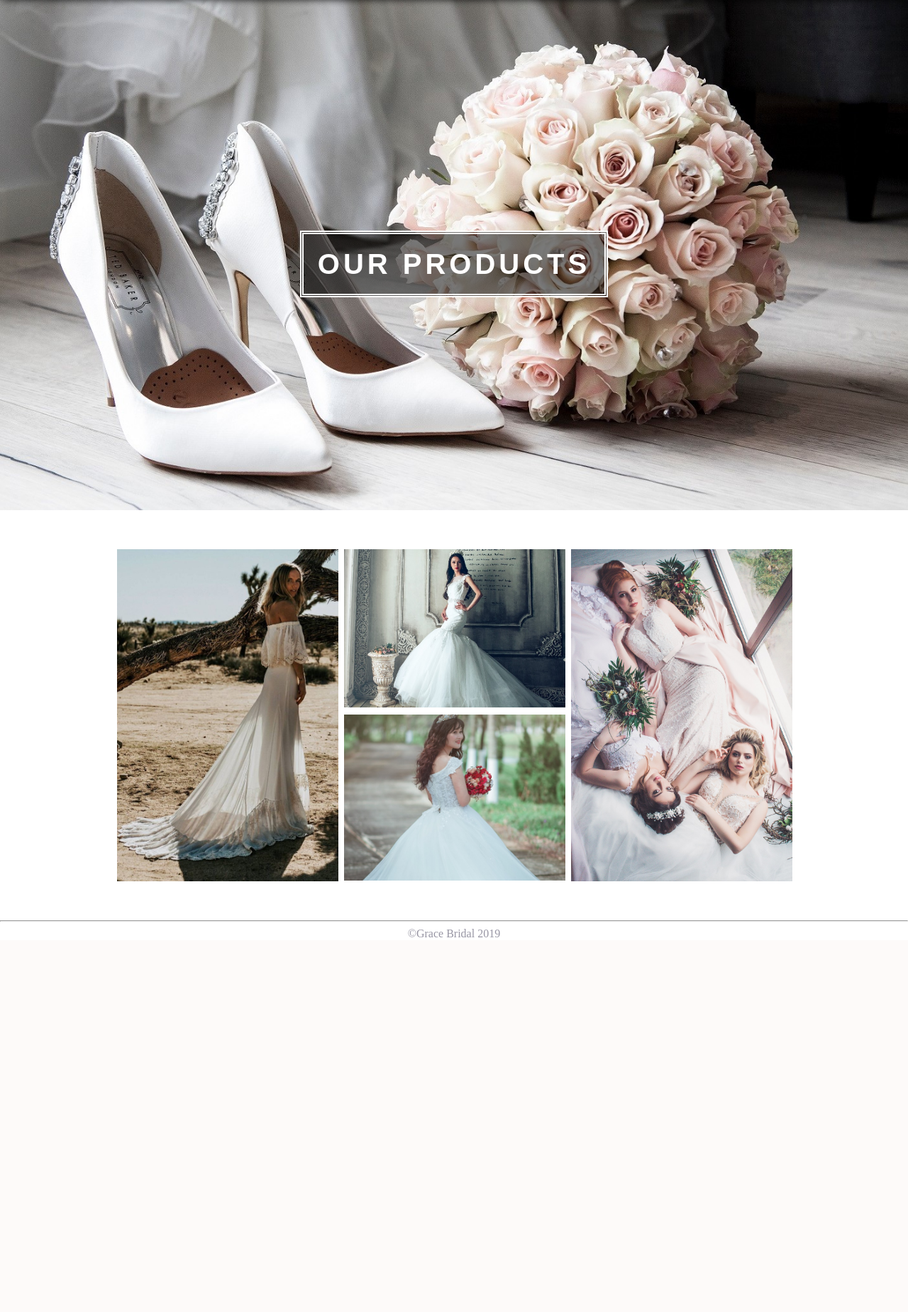
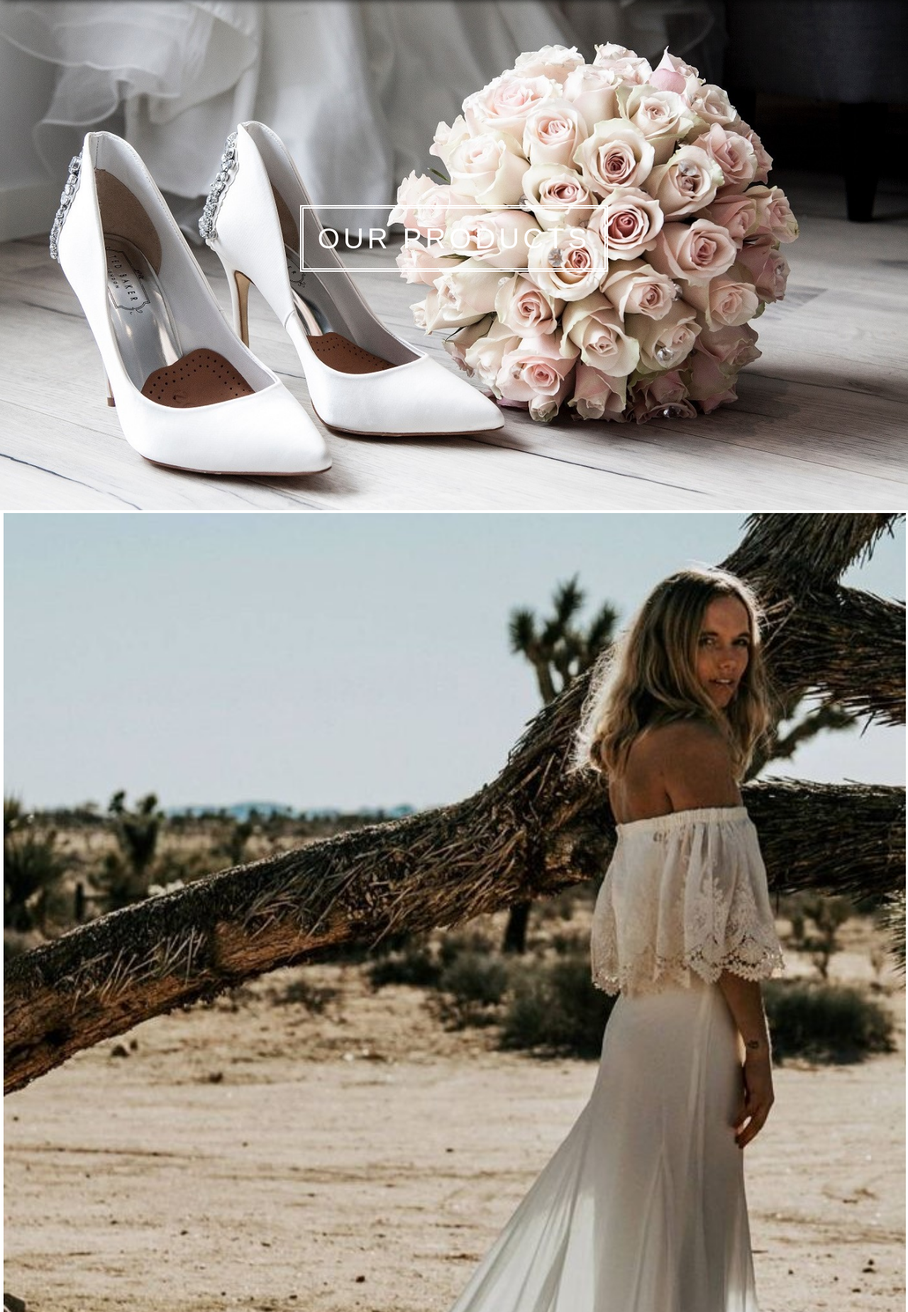
Before and after one commit to KhingKY/Graceful-Brides, a PHP site: page /products.html in a window 1280 px wide. Shown: the part 71-1920 px from the top of the page at 71% size. Before the commit the page ends 1392 px from the top, so only its background shows below. Run offline with PHP 8.4, Linux system fonts and the light colour scheme.

Commit message:
Update style.css

```diff
--- a/style.css
+++ b/style.css
@@ -100,7 +100,7 @@ header{
   animation: checked-anim .8s both;
 
 }
-#menu-toggle:checked + #trigger ~ #menu > li, a {
+#menu-toggle:checked + #trigger ~ #menu > li, #menu>a {
   display: block;
 }
 [type="checkbox"]:not(:checked), [type="checkbox"]:checked {
@@ -172,7 +172,7 @@ header{
 }
 
 /*banner style*/
-.pimg1{
+.pimg1,.mermaid_img{
   position: relative;
   opacity: 1;
   background-position: center;
@@ -180,9 +180,11 @@ header{
   background-repeat: no-repeat;
   min-height: 90vh;
   background-attachment: fixed;
-  background-image: url(images/product_banner.jpg);
   background-size: cover;
 }
+
+.pimg1{background-image: url(images/product_banner.jpg);}
+.mermaid_img{background-image: url(images/mermaid_banner.jpg);}
 
 @media(max-width:568px){
   .pimg1{
@@ -192,25 +194,37 @@ header{
 
 .ptext h1{
   position: absolute;
-  top: 45%;
+  top: 40%;
   width: 100%;
   text-align: center;
   font-size: 2.5em;
   letter-spacing: 5px;
   text-transform: uppercase;
+  font-weight: normal;
 }
 
 .ptext .border{
-  background-color: rgba(17, 17, 17, 0.55);
   border: 5px double white;
   color:#fff;
   padding: 20px;
 }
 
+.ptext p{
+  color:white;
+  position: absolute;
+  top: 70%;
+  width: 100%;
+  margin: 0;
+  padding:0 5% 0 5%;
+  text-align: center;
+  line-height: 2rem;
+  font-size: 1.5vw;
+  font-family: 'Times New Roman', Times, serif;
+}
 
 /*-----------------------------------------------------Product categories Styling---------------------------------------------------*/
 @media (min-width: 800px){
-  main{
+  .category{
     display:grid;
     width: 75%;
     grid-template-columns: 1fr 1fr 1fr;
@@ -413,13 +427,64 @@ bottom:0;
   }
 }
 
-
 /*---------------------------------------------------------------footer styling-------------------------------------------------------*/
 
 footer{
+  height: 100%;
+  width: 100%;
   clear: both;
 	text-align:center;
-	color: #9896a4;
-	font-family: "Times New Romans";
+  background-color: whitesmoke;
+  box-shadow: 0 0 15px 1px grey;
+  color: grey;
+  font-family: 'Segoe UI', Tahoma, Geneva, Verdana, sans-serif;
+}
+.wrapper{
+  display: flex;
+  flex-flow: row wrap;
+  align-items: center;
+  justify-content: space-around;
+  line-height: 1.5;
+}
 
+.wrapper ul li{
+  list-style-type: none;
 }
+
+.wrapper ul li a{
+  text-decoration: none;
+  color: grey;
+  font-weight: lighter;
+  font-size: 20px;
+}
+
+.wrapper ul li a:hover{
+  color: hotpink;
+  transition:.5s;
+}
+
+.wrapper ul li h3, .social_media h3{
+  font-size: 30px;
+  color:#D4AF37;
+  font-weight: 400;
+  margin:10px;
+}
+
+.social_media li{
+	display: inline-block;
+  margin-right: 1.5em;
+}
+
+.social_media li a:hover img{
+  transform: scale(1.4)
+}
+
+.copyright_chunk{
+  text-align: center;
+  margin-bottom:0;
+}
+
+
+.logo_footer img{
+  width:250px;
+}
```
